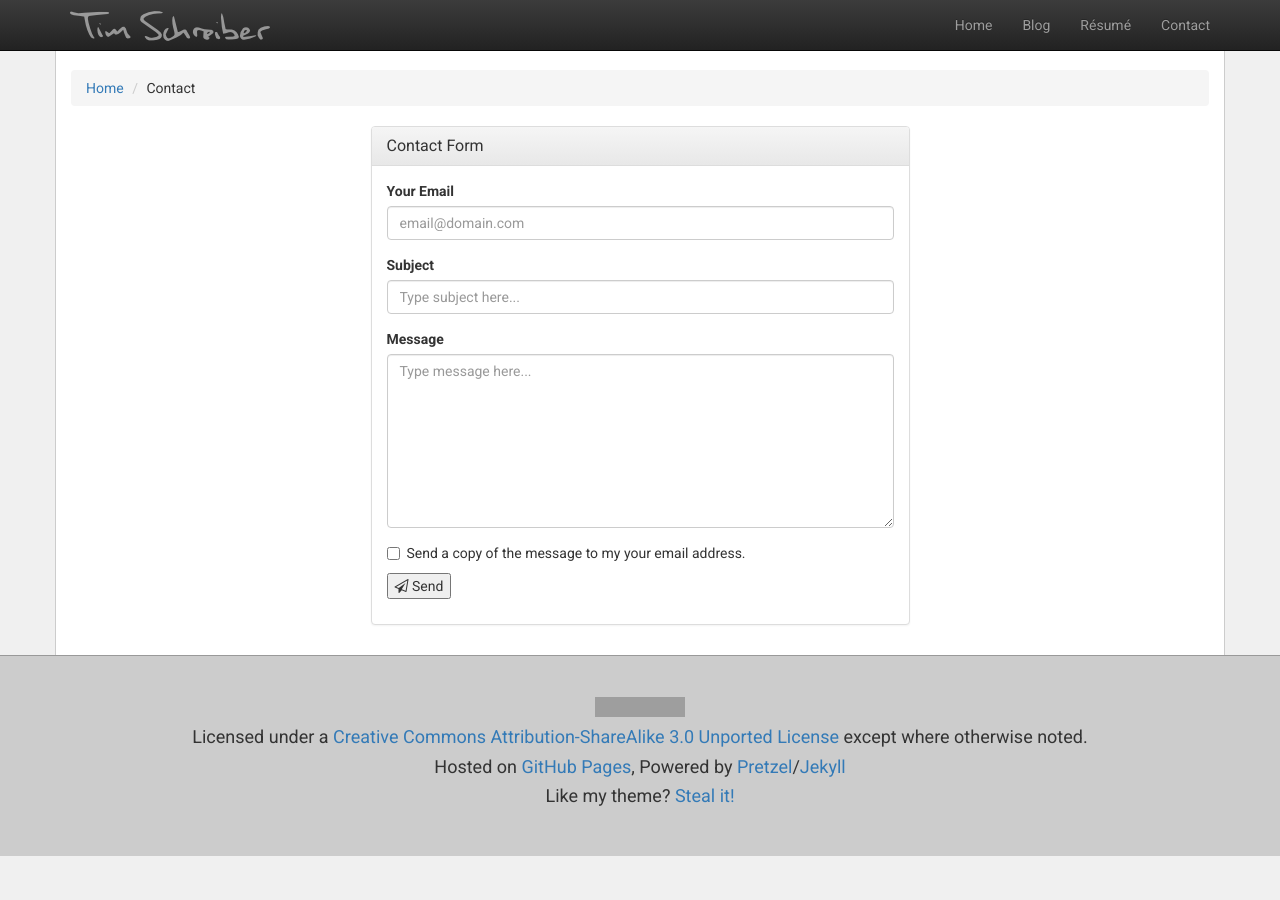
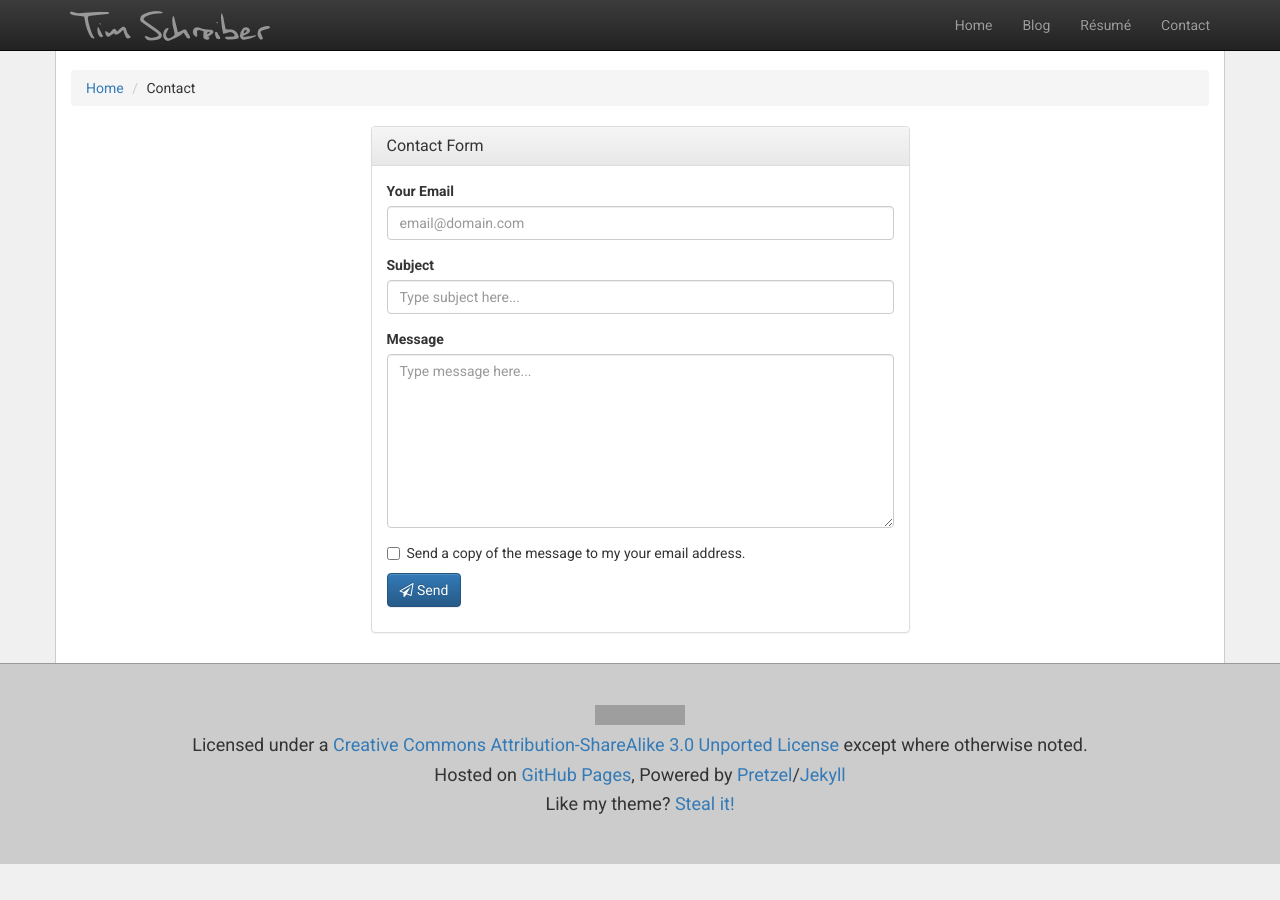
Before and after one commit to timschreiber/timschreiber.github.com, a Jekyll site: the page built from contact/contact.md, in a window 1280 px wide. Built offline with Jekyll 4.4.1, drawn with Linux system fonts in a browser that asks for light colours; nearby versions of some CDN libraries; grey boxes are pictures that could not be loaded.

Commit message:
Update contact.md

```diff
--- a/contact/contact.md
+++ b/contact/contact.md
@@ -36,7 +36,7 @@ description : "Use this form to contact Timothy P. Schreiber."
           </label>
         </div>
         <p>
-          <button type="submit"><span class="fa fa-paper-plane-o"></span> Send</button>
+          <button type="submit" class="btn btn-primary"><span class="fa fa-paper-plane-o"></span> Send</button>
         </p>
       </form>
 		</div>
```
